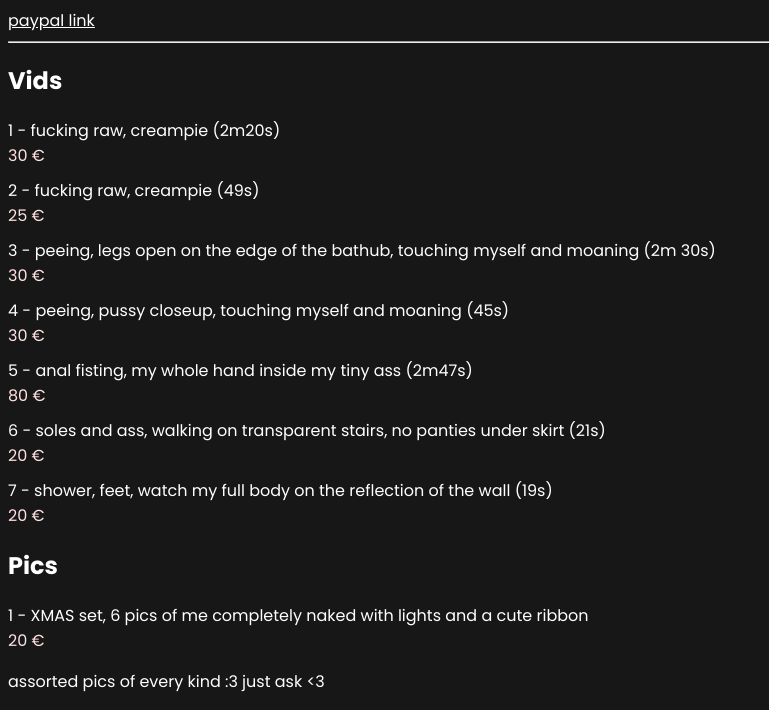
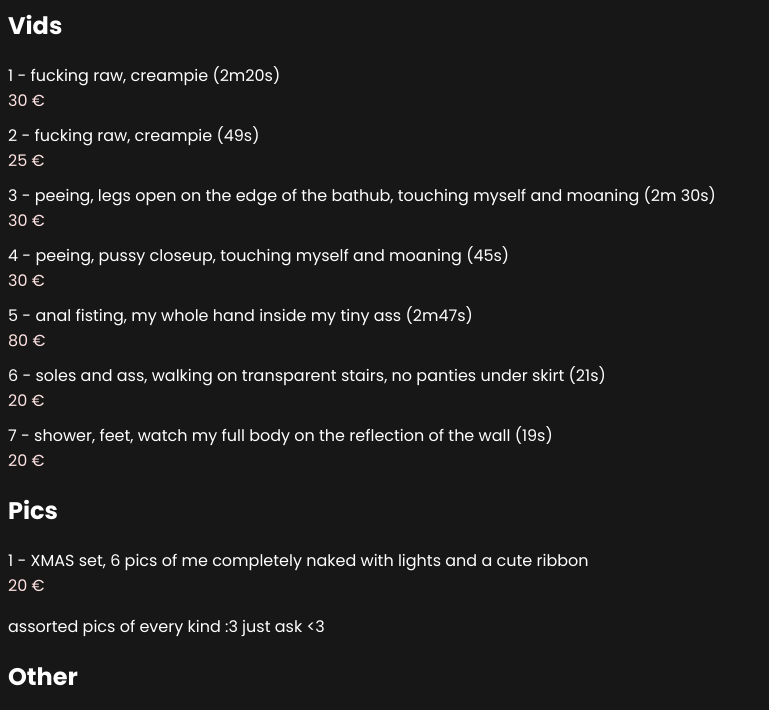
Before and after one commit to grippygurl/grippygurl.github.io, a plain HTML site: page index.html in a window 1280 px wide. Shown: the part 83-793 px from the top of the page, without its empty margins (0-769 px from the left). Drawn offline with Linux system fonts and the light colour scheme.

Commit message:
Update index.html

```diff
--- a/index.html
+++ b/index.html
@@ -54,8 +54,6 @@ float: right;
   </head>
   <body>
     <h1>Grippygurl's Menu</h1>
-      <a style="color: #fff !important" href="https://www.paypal.com/donate/?hosted_button_id=R6SB8U5BZZR4A" target="_blank">paypal link</a>
-    <hr>
     <h2>Vids</h2>
 <ul class="dotted-list">
   <li><span>1 - fucking raw, creampie (2m20s)</span><span>30 €</span></li>
```
